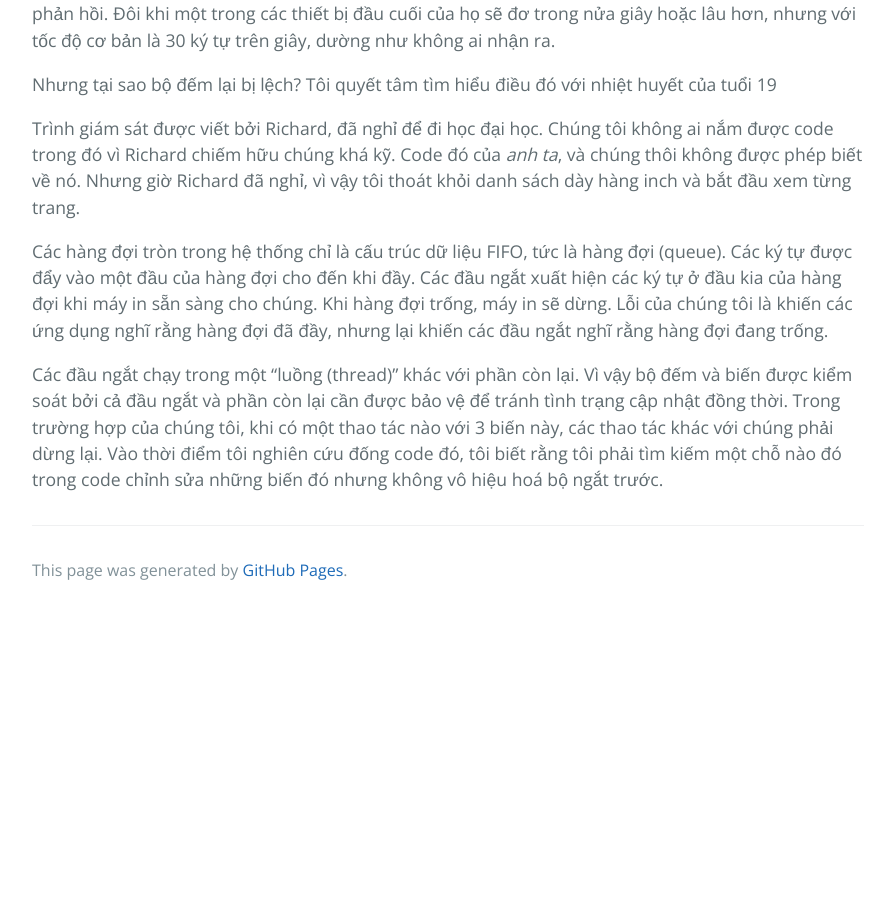
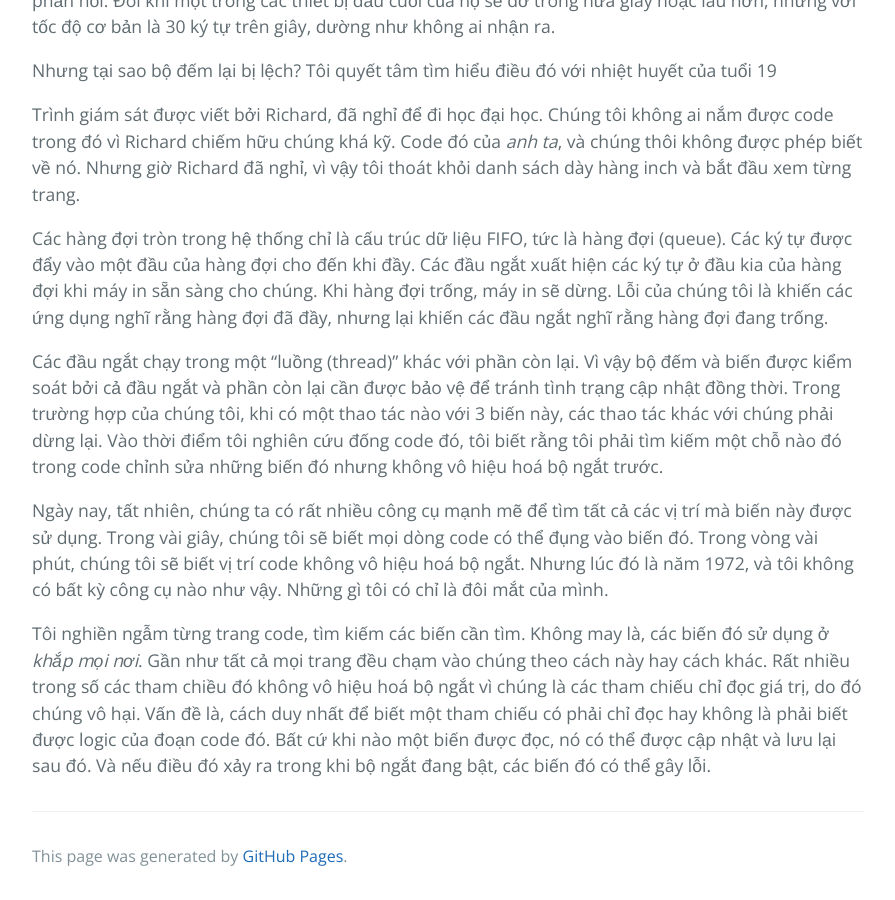
Before and after one commit to HaiBV/haibv.github.io, a Jekyll site: the page built from clean-coder/chapter-4-coding.md, in a window 1280 px wide and 900 px high, scrolled down 8466 px. Shown: the whole window, without its empty margins (192-1087 px from the left). Built offline with Jekyll 4.4.1, drawn with Linux system fonts in a browser that asks for light colours; our own code applies the rules of GitHub Pages for plain Markdown files; before the commit the page ends 9080 px from its top, so only the background shows below that.

Commit message:
Book - The Clean Coder - Chapter 4 - Coding

```diff
--- a/clean-coder/chapter-4-coding.md
+++ b/clean-coder/chapter-4-coding.md
@@ -112,7 +112,7 @@ TDD cũng là một trợ giúp. Nếu bạn có kiểm thử không đạt, ki
 
 Cuối cùng, _tất nhiên là sẽ có những gián đoạn_ khiến bạn mất tập trung và mất thời gian. Khi chúng xảy ra, hãy nhớ rằng lần sau, bạn có thể là người cần phải ngắt lời người khác. Vì vậy, thái độ của người chuyên nghiệp là sẵn sàng giúp đỡ.
 
-# Write's Block
+## Write's Block
 
 Đôi khi code không tự đến với chúng ta. Tôi đã trải nghiệm điều này xảy ra với tôi và những người khác. Bạn ngồi trước máy tính cá nhân và không có gì xảy ra cả.
 
@@ -165,3 +165,7 @@ Trình giám sát được viết bởi Richard, đã nghỉ để đi học đ
 Các hàng đợi tròn trong hệ thống chỉ là cấu trúc dữ liệu FIFO, tức là hàng đợi (queue). Các ký tự được đẩy vào một đầu của hàng đợi cho đến khi đầy. Các đầu ngắt xuất hiện các ký tự ở đầu kia của hàng đợi khi máy in sẵn sàng cho chúng. Khi hàng đợi trống, máy in sẽ dừng. Lỗi của chúng tôi là khiến các ứng dụng nghĩ rằng hàng đợi đã đầy, nhưng lại khiến các đầu ngắt nghĩ rằng hàng đợi đang trống.
 
 Các đầu ngắt chạy trong một "luồng (thread)" khác với phần còn lại. Vì vậy bộ đếm và biến được kiểm soát bởi cả đầu ngắt và phần còn lại cần được bảo vệ để tránh tình trạng cập nhật đồng thời. Trong trường hợp của chúng tôi, khi có một thao tác nào với 3 biến này, các thao tác khác với chúng phải dừng lại. Vào thời điểm tôi nghiên cứu đống code đó, tôi biết rằng tôi phải tìm kiếm một chỗ nào đó trong code chỉnh sửa những biến đó nhưng không vô hiệu hoá bộ ngắt trước.
+
+Ngày nay, tất nhiên, chúng ta có rất nhiều công cụ mạnh mẽ để tìm tất cả các vị trí mà biến này được sử dụng. Trong vài giây, chúng tôi sẽ biết mọi dòng code có thể đụng vào biến đó. Trong vòng vài phút, chúng tôi sẽ biết vị trí code không vô hiệu hoá bộ ngắt. Nhưng lúc đó là năm 1972, và tôi không có bất kỳ công cụ nào như vậy. Những gì tôi có chỉ là đôi mắt của mình.
+
+Tôi nghiền ngẫm từng trang code, tìm kiếm các biến cần tìm. Không may là, các biến đó sử dụng ở _khắp mọi nơi_. Gần như tất cả mọi trang đều chạm vào chúng theo cách này hay cách khác. Rất nhiều trong số các tham chiều đó không vô hiệu hoá bộ ngắt vì chúng là các tham chiếu chỉ đọc giá trị, do đó chúng vô hại. Vấn đề là, cách duy nhất để biết một tham chiếu có phải chỉ đọc hay không là phải biết được logic của đoạn code đó. Bất cứ khi nào một biến được đọc, nó có thể được cập nhật và lưu lại sau đó. Và nếu điều đó xảy ra trong khi bộ ngắt đang bật, các biến đó có thể gây lỗi.
```
